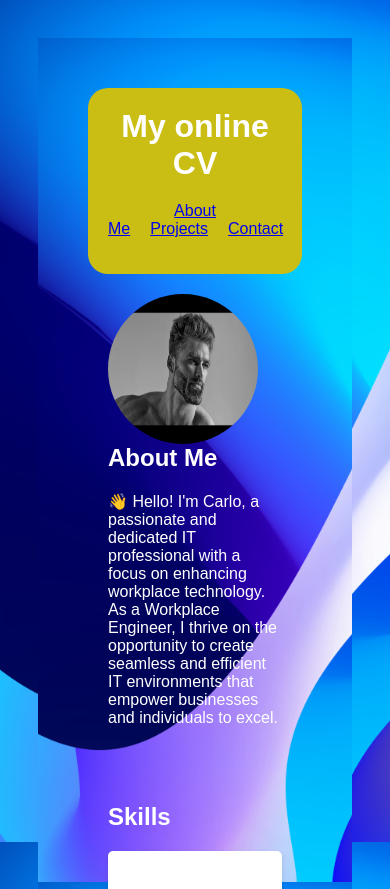
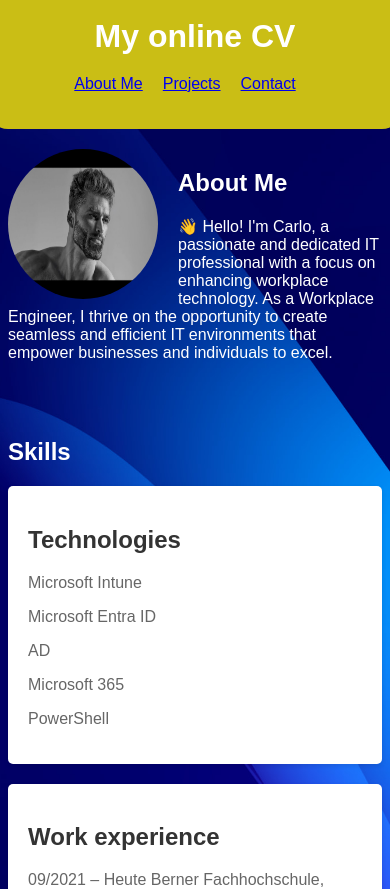
Before and after one commit to CarloRoethlisberger/MyPortfoliopage, an Angular app: page / in a window 390 px wide. Shown: the top 889 px of the page. Built offline with nearby package versions, Linux system fonts and the light colour scheme.

Commit message:
Media query for mobile responsiveness

```diff
--- a/src/app/app.component.html
+++ b/src/app/app.component.html
@@ -14,6 +14,20 @@
             background-attachment: fixed; /* Fixed background, doesn't scroll with content */
             margin: -10px;
             padding: 50px;
+        }
+
+        /* For small screens (e.g., mobile devices) */
+        @media (max-width: 768px) {
+        html, body {
+        padding: 0;
+        background-attachment: scroll; /* Allow background image to scroll with content */
+        }
+
+        .container {
+        padding: 10px; /* Adjust padding for smaller screens */
+        }
+
+        /* Add more specific styling for smaller screens as needed */
         }
 
         header {
```
Also changed, not shown: 3 other files (tests, documents, lock files or other folders).
